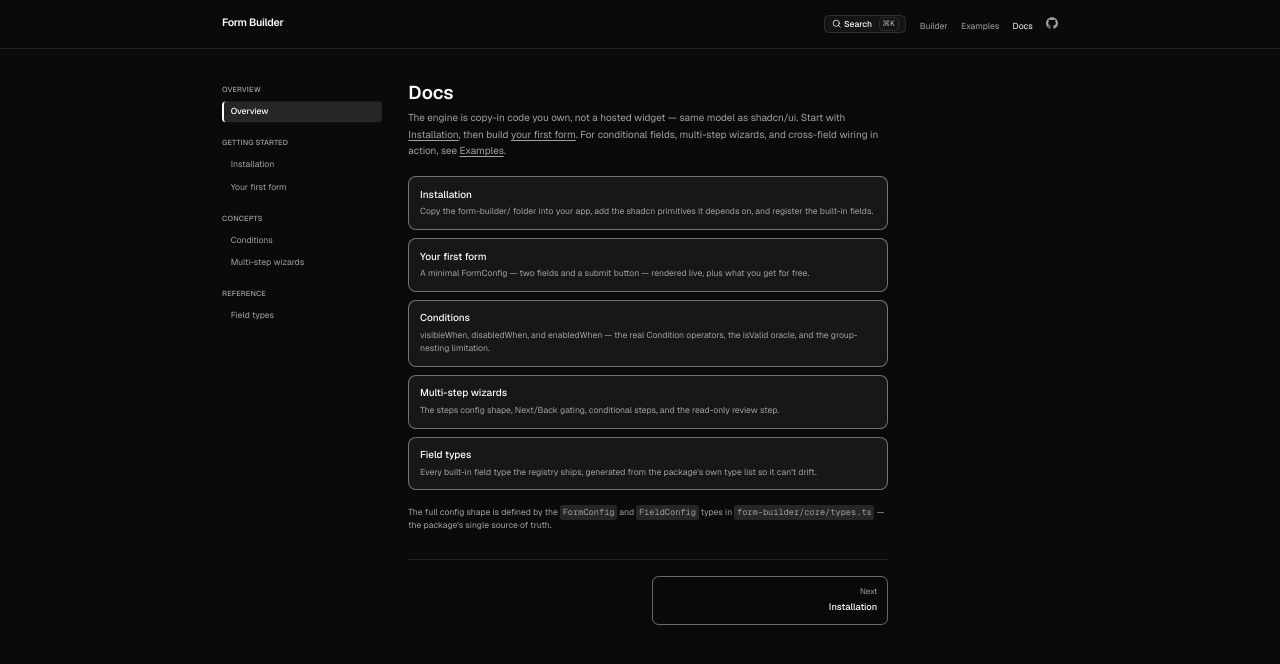
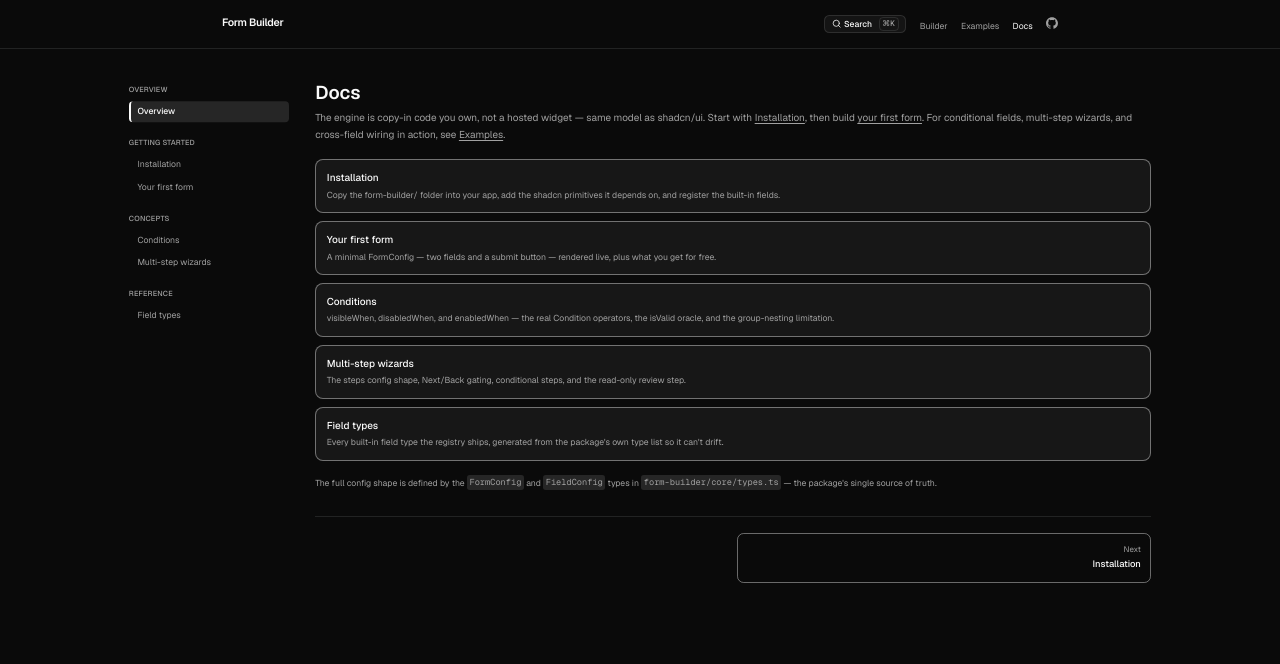
Before and after one commit to YoussefNesafe/form-builder, a Next.js app: page /docs in a window 1280 px wide. Shown: the top 664 px of the page. Built offline with nearby package versions, Linux system fonts and the light colour scheme.

Commit message:
fix: layout width

```diff
--- a/app/(site)/docs/layout.tsx
+++ b/app/(site)/docs/layout.tsx
@@ -40,7 +40,7 @@ export default function DocsLayout({
       >
         <DocsBreadcrumb />
         {children}
-        <div className="desktop:max-w-[37.44vw]">
+        <div>
           <DocsPagination />
         </div>
       </main>
--- a/app/(site)/docs/page.tsx
+++ b/app/(site)/docs/page.tsx
@@ -35,7 +35,7 @@ const PAGES = DOCS_PAGES.filter((page) => page.href !== "/docs").map(
  */
 export default function DocsIndexPage() {
   return (
-    <div className="min-w-0 w-full desktop:max-w-[37.44vw] flex flex-col gap-[6.408vw] tablet:gap-[3vw] desktop:gap-[1.248vw]">
+    <div className="min-w-0 w-full  flex flex-col gap-[6.408vw] tablet:gap-[3vw] desktop:gap-[1.248vw]">
       <DocsIntro title={t.docs.index.title}>
         {t.docs.index.intro.prefix}
         <Link
--- a/components/docs/DocsPageShell.tsx
+++ b/components/docs/DocsPageShell.tsx
@@ -25,7 +25,7 @@ export function DocsPageShell({
 }) {
   return (
     <div className="flex flex-col desktop:flex-row gap-0 desktop:gap-[1.664vw] items-start">
-      <div className={cn("min-w-0 w-full desktop:max-w-[37.44vw] flex flex-col", GAP_CLASS[gap])}>
+      <div className={cn("min-w-0 w-full flex flex-col", GAP_CLASS[gap])}>
         {children}
       </div>
       <DocsToc items={toc} />
--- a/components/shared/containers.ts
+++ b/components/shared/containers.ts
@@ -19,7 +19,7 @@ export const NAV_CONTAINER =
 
 /** Docs shell (sidebar + content + TOC rail) — widest surface. */
 export const DOCS_CONTAINER =
-  "mx-auto w-full max-w-[315.06vw] tablet:max-w-[147.5vw] desktop:max-w-[68.64vw] px-[4.272vw] tablet:px-[3vw] desktop:px-[1.664vw]";
+  "mx-auto w-full max-w-[315.06vw] tablet:max-w-[147.5vw] desktop:max-w-[83.2vw] px-[4.272vw] tablet:px-[3vw] desktop:px-[1.664vw]";
 
 /** Landing marketing column. */
 export const LANDING_CONTAINER =
```
